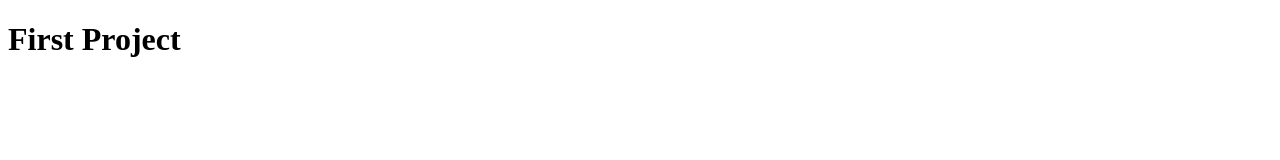
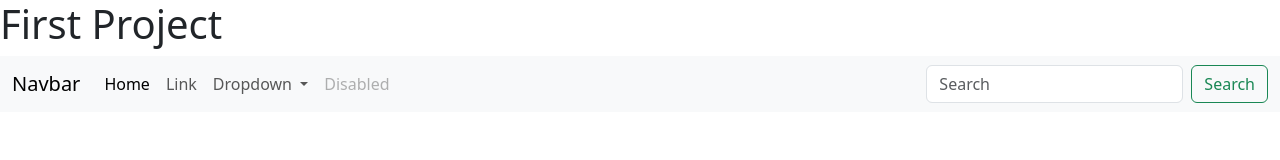
Before and after one commit to RumeshiBandara/First-Project, a plain HTML site: page index.html in a window 1280 px wide. Drawn offline with nearby package versions, Linux system fonts and the light colour scheme.

Commit message:
Add Navbar

```diff
--- a/index.html
+++ b/index.html
@@ -1,11 +1,57 @@
 <!DOCTYPE html>
 <html lang="en">
+
 <head>
     <meta charset="UTF-8">
     <meta name="viewport" content="width=device-width, initial-scale=1.0">
+    <link href="https://cdn.jsdelivr.net/npm/bootstrap@5.3.7/dist/css/bootstrap.min.css" rel="stylesheet"
+        integrity="sha384-LN+7fdVzj6u52u30Kp6M/trliBMCMKTyK833zpbD+pXdCLuTusPj697FH4R/5mcr" crossorigin="anonymous">
     <title>Document</title>
 </head>
+
 <body>
     <h1>First Project</h1>
+    <nav class="navbar navbar-expand-lg bg-body-tertiary">
+        <div class="container-fluid">
+            <a class="navbar-brand" href="#">Navbar</a>
+            <button class="navbar-toggler" type="button" data-bs-toggle="collapse"
+                data-bs-target="#navbarSupportedContent" aria-controls="navbarSupportedContent" aria-expanded="false"
+                aria-label="Toggle navigation">
+                <span class="navbar-toggler-icon"></span>
+            </button>
+            <div class="collapse navbar-collapse" id="navbarSupportedContent">
+                <ul class="navbar-nav me-auto mb-2 mb-lg-0">
+                    <li class="nav-item">
+                        <a class="nav-link active" aria-current="page" href="#">Home</a>
+                    </li>
+                    <li class="nav-item">
+                        <a class="nav-link" href="#">Link</a>
+                    </li>
+                    <li class="nav-item dropdown">
+                        <a class="nav-link dropdown-toggle" href="#" role="button" data-bs-toggle="dropdown"
+                            aria-expanded="false">
+                            Dropdown
+                        </a>
+                        <ul class="dropdown-menu">
+                            <li><a class="dropdown-item" href="#">Action</a></li>
+                            <li><a class="dropdown-item" href="#">Another action</a></li>
+                            <li>
+                                <hr class="dropdown-divider">
+                            </li>
+                            <li><a class="dropdown-item" href="#">Something else here</a></li>
+                        </ul>
+                    </li>
+                    <li class="nav-item">
+                        <a class="nav-link disabled" aria-disabled="true">Disabled</a>
+                    </li>
+                </ul>
+                <form class="d-flex" role="search">
+                    <input class="form-control me-2" type="search" placeholder="Search" aria-label="Search" />
+                    <button class="btn btn-outline-success" type="submit">Search</button>
+                </form>
+            </div>
+        </div>
+    </nav>
 </body>
+
 </html>
```
